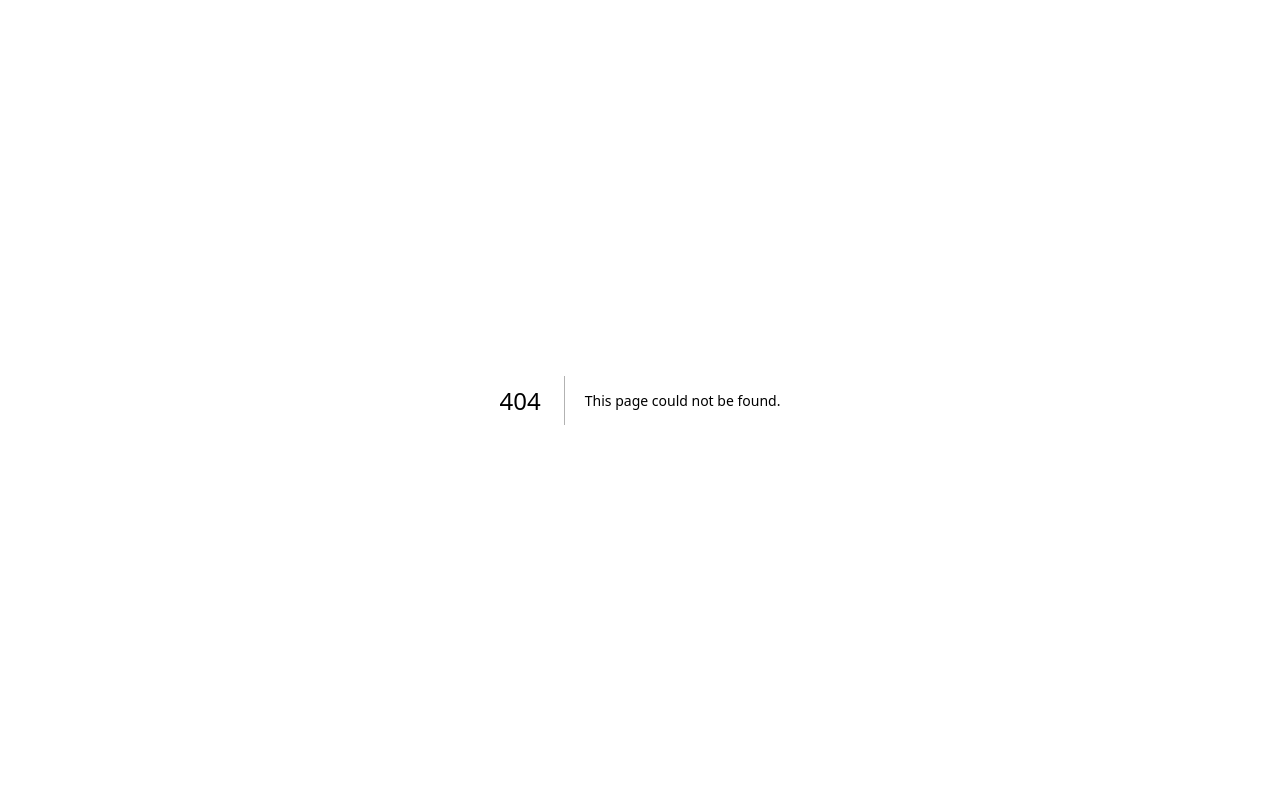
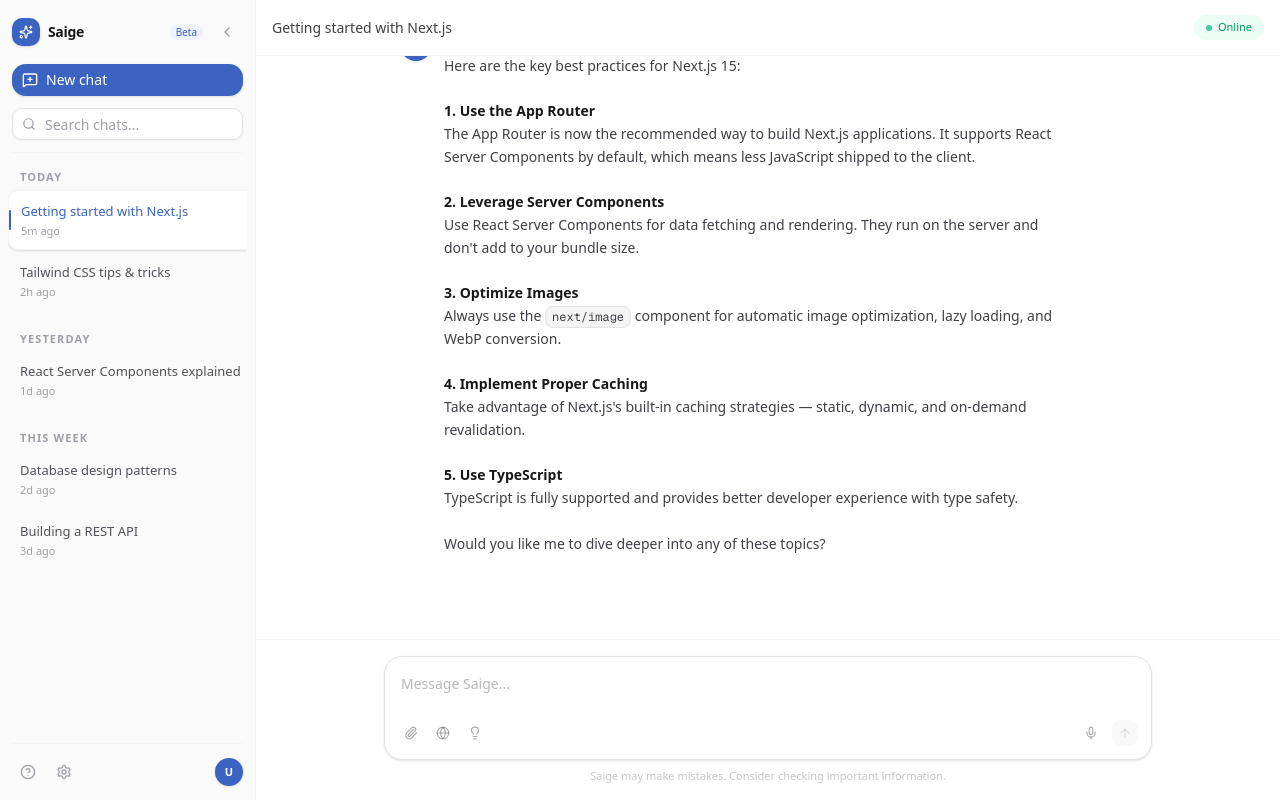
Before and after one commit to CyrilSL/saige, a Next.js app: page /ask in a window 1280 px wide. Before the commit this address had no page. Built offline with nearby package versions, Linux system fonts and the light colour scheme.

Commit message:
/learn added

```diff
--- a/app/globals.css
+++ b/app/globals.css
@@ -112,3 +112,12 @@
 .typing-dot {
   animation: typing-bounce 1.2s ease-in-out infinite;
 }
+
+/* Hide scrollbar but allow scrolling */
+.no-scrollbar {
+  scrollbar-width: none;
+}
+
+.no-scrollbar::-webkit-scrollbar {
+  display: none;
+}
--- a/app/learn/page.tsx
+++ b/app/learn/page.tsx
@@ -396,6 +396,7 @@
     const [searchQuery, setSearchQuery] = useState("");
     const [activeCourse, setActiveCourse] = useState<Course | null>(null);
     const [filterLevel, setFilterLevel] = useState<string>("all");
+    const activeCourseId = activeCourse?.id ?? null;
 
     const filtered = useMemo(() => {
         return COURSES.filter(c => {
@@ -641,7 +642,7 @@
                                             key={course.id}
                                             course={course}
                                             onOpen={setActiveCourse}
-                                            active={activeCourse?.id === course.id}
+                                            active={activeCourseId === course.id}
                                         />
                                     ))}
                                 </div>
@@ -660,7 +661,7 @@
                                             key={course.id}
                                             course={course}
                                             onOpen={setActiveCourse}
-                                            active={activeCourse?.id === course.id}
+                                            active={activeCourseId === course.id}
                                         />
                                     ))}
                                 </div>
--- a/app/page.tsx
+++ b/app/page.tsx
@@ -1,5 +1,5 @@
 import { redirect } from "next/navigation";
 
 export default function Home() {
-  redirect("/chat");
+  redirect("/ask");
 }
```
Also changed, not shown: app/ask/page.tsx (renamed from app/chat/page.tsx).
